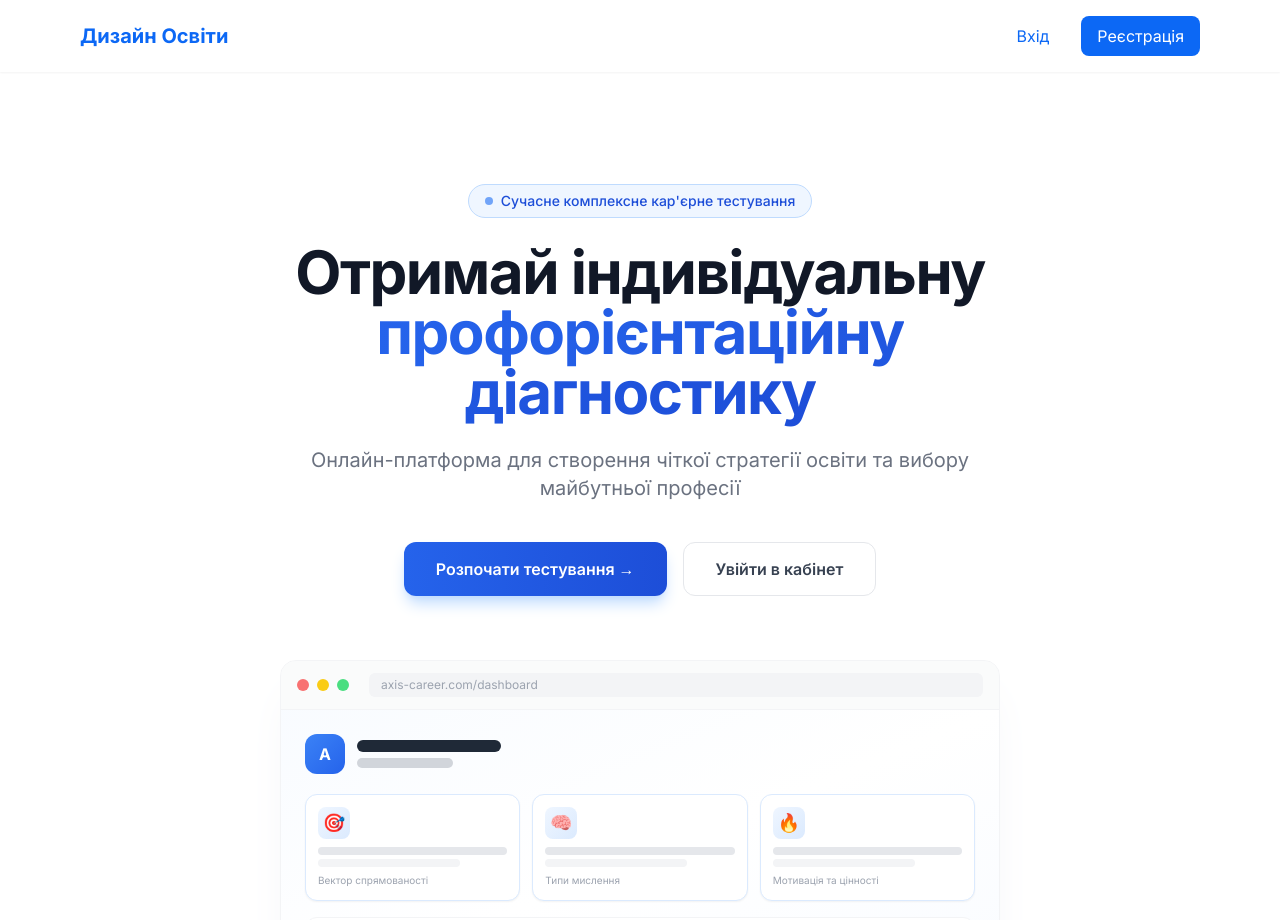
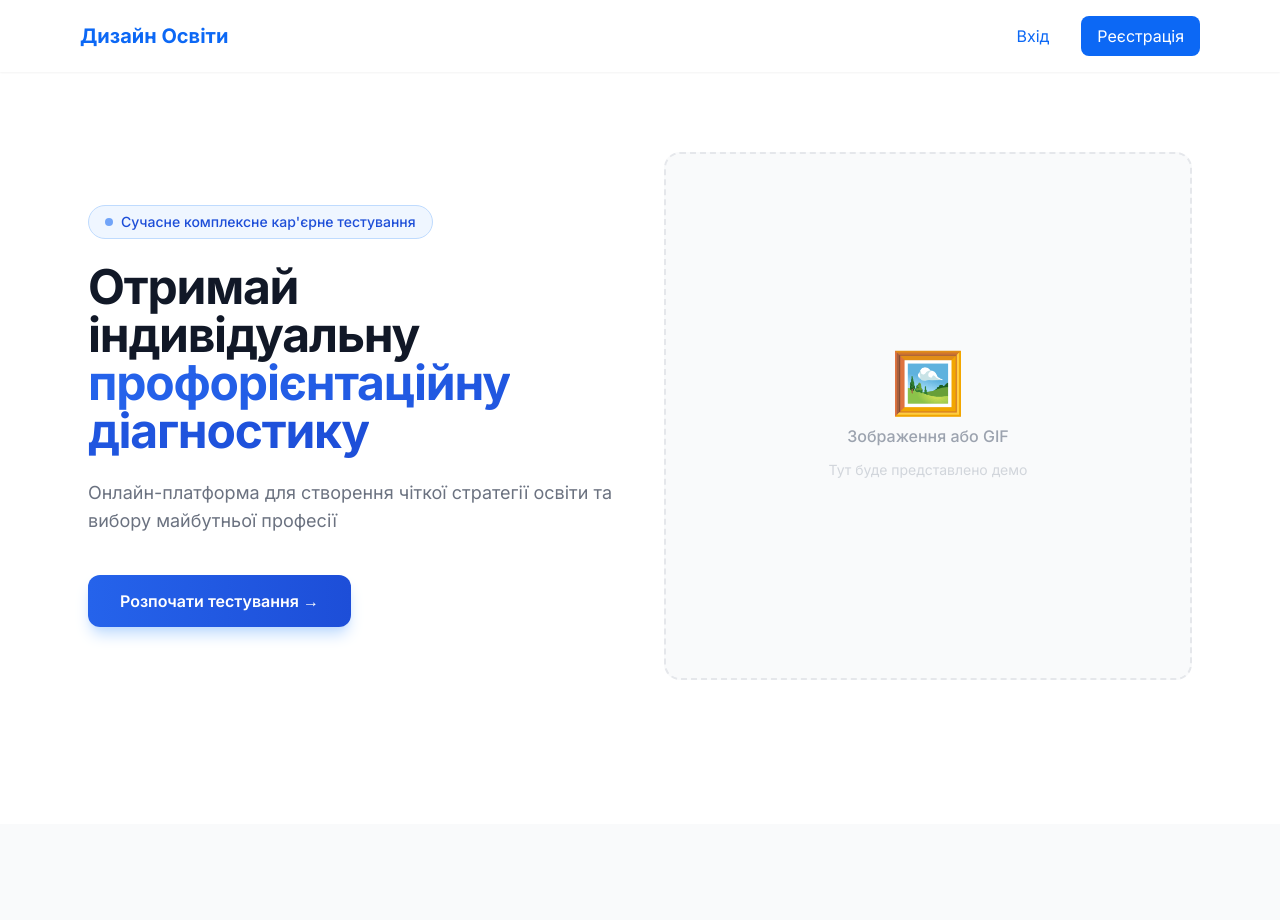
Before and after one commit to klbvct/academy, a Next.js app: page / in a window 1280 px wide. Shown: the top 920 px of the page. Built offline with nearby package versions, Linux system fonts and the light colour scheme.

Commit message:
feat(landing): two-column hero and blue CTA section

```diff
--- a/app/page.tsx
+++ b/app/page.tsx
@@ -88,7 +88,7 @@ export default function Home() {
       <main className="flex-1">
 
         {/* ── HERO ── */}
-        <section className="relative overflow-hidden bg-white pt-20 pb-28 md:pt-28 md:pb-36">
+        <section className="relative overflow-hidden bg-white pt-20 pb-28 md:pt-20 md:pb-36">
           {/* gradient orbs */}
           <div className="pointer-events-none absolute inset-0 -z-10">
             <div className="absolute -top-40 left-1/2 -translate-x-1/2 h-[600px] w-[600px] rounded-full bg-blue-100/70 blur-3xl" />
@@ -96,7 +96,10 @@ export default function Home() {
             <div className="absolute bottom-0 -left-32 h-64 w-64 rounded-full bg-blue-50/40 blur-2xl" />
           </div>
 
-          <div className="max-w-4xl mx-auto px-6 text-center">
+          <div className="max-w-6xl mx-auto px-6">
+            <div className="grid grid-cols-1 lg:grid-cols-2 gap-12 items-center">
+              {/* LEFT: Text Content */}
+              <div>
                 {/* pill badge */}
                 <div id="h-badge" data-reveal="" style={{ transitionDelay: '0ms' }}
                   className={`inline-flex items-center gap-2 rounded-full border border-blue-200 bg-blue-50 px-4 py-1.5 text-sm font-medium text-blue-700 mb-6 ${cls(visible, 'h-badge')}`}>
@@ -105,7 +108,7 @@ export default function Home() {
                 </div>
 
                 <h1 id="h-title" data-reveal="" style={{ transitionDelay: '80ms' }}
-              className={`font-sans text-4xl md:text-6xl font-bold tracking-tight text-gray-900 leading-tight mb-6 ${cls(visible, 'h-title')}`}>
+                  className={`font-sans text-4xl md:text-5xl font-bold tracking-tight text-gray-900 leading-tight mb-6 ${cls(visible, 'h-title')}`}>
                   Отримай індивідуальну{' '}
                   <span className="bg-gradient-to-r from-blue-600 to-blue-700 bg-clip-text text-transparent">
                     профорієнтаційну діагностику
@@ -113,63 +116,26 @@ export default function Home() {
                 </h1>
 
                 <p id="h-sub" data-reveal="" style={{ transitionDelay: '160ms' }}
-              className={`text-lg md:text-xl text-gray-500 max-w-2xl mx-auto mb-10 ${cls(visible, 'h-sub')}`}>
+                  className={`text-lg text-gray-500 mb-10 ${cls(visible, 'h-sub')}`}>
                   Онлайн-платформа для створення чіткої стратегії освіти та вибору майбутньої професії
                 </p>
 
                 <div id="h-cta" data-reveal="" style={{ transitionDelay: '240ms' }}
-              className={`flex flex-col sm:flex-row gap-4 justify-center ${cls(visible, 'h-cta')}`}>
+                  className={`flex flex-col sm:flex-row gap-4 ${cls(visible, 'h-cta')}`}>
                   <Link href="/register"
                     className="inline-flex items-center justify-center gap-2 rounded-xl bg-gradient-to-r from-blue-600 to-blue-700 px-8 py-3.5 text-base font-semibold text-white shadow-lg shadow-blue-200 hover:shadow-blue-300 hover:-translate-y-0.5 transition-all duration-200">
                     Розпочати тестування →
                   </Link>
-              <Link href="/login"
-                className="inline-flex items-center justify-center gap-2 rounded-xl border border-gray-200 bg-white px-8 py-3.5 text-base font-semibold text-gray-700 hover:border-gray-300 hover:bg-gray-50 hover:-translate-y-0.5 transition-all duration-200">
-                Увійти в кабінет
-              </Link>
                 </div>
               </div>
 
-          {/* mock UI card */}
-          <div id="h-card" data-reveal="" style={{ transitionDelay: '360ms' }}
-            className={`mt-16 max-w-3xl mx-auto px-6 ${cls(visible, 'h-card')}`}>
-            <div className="rounded-2xl border border-gray-100 bg-white shadow-2xl shadow-gray-100 overflow-hidden">
-              {/* browser bar */}
-              <div className="flex items-center gap-2 px-4 py-3 border-b border-gray-100 bg-gray-50/80">
-                <span className="h-3 w-3 rounded-full bg-red-400" />
-                <span className="h-3 w-3 rounded-full bg-yellow-400" />
-                <span className="h-3 w-3 rounded-full bg-green-400" />
-                <span className="ml-3 flex-1 rounded-md bg-gray-100 h-6 text-xs flex items-center px-3 text-gray-400">
-                  axis-career.com/dashboard
-                </span>
-              </div>
-              {/* content */}
-              <div className="p-6 bg-gradient-to-br from-blue-50/40 via-white to-blue-50/40 min-h-[220px]">
-                <div className="flex items-center gap-3 mb-5">
-                  <div className="h-10 w-10 rounded-xl bg-gradient-to-br from-blue-500 to-blue-600 flex items-center justify-center text-white font-bold">A</div>
-                  <div>
-                    <div className="h-3 w-36 rounded-full bg-gray-800" />
-                    <div className="h-2.5 w-24 rounded-full bg-gray-300 mt-1.5" />
-                  </div>
-                </div>
-                <div className="grid grid-cols-3 gap-3 mb-4">
-                  {[['🎯','Вектор','спрямованості'],['🧠','Типи','мислення'],['🔥','Мотивація','та цінності']].map(([emoji, l1, l2], i) => (
-                    <div key={i} className="rounded-xl border border-blue-100 bg-white p-3 shadow-sm">
-                      <div className="h-8 w-8 rounded-lg bg-gradient-to-br from-blue-50 to-blue-100 flex items-center justify-center text-lg mb-2">{emoji}</div>
-                      <div className="h-2 w-full bg-gray-200 rounded-full" />
-                      <div className="h-2 w-3/4 bg-gray-100 rounded-full mt-1" />
-                      <p className="text-[10px] text-gray-400 mt-1.5">{l1} {l2}</p>
-                    </div>
-                  ))}
-                </div>
-                <div className="rounded-xl border border-gray-100 bg-white p-4 shadow-sm">
-                  <div className="flex items-center justify-between mb-2">
-                    <div className="h-2.5 w-32 bg-gray-800 rounded-full" />
-                    <span className="text-xs font-bold text-blue-600">98%</span>
-                  </div>
-                  <div className="h-2 w-full rounded-full bg-gray-100">
-                    <div className="h-2 w-[98%] rounded-full bg-gradient-to-r from-blue-500 to-blue-600" />
-                  </div>
+              {/* RIGHT: Image Placeholder */}
+              <div id="h-image" data-reveal="" style={{ transitionDelay: '360ms' }}
+                className={`${cls(visible, 'h-image')}`}>
+                <div className="rounded-2xl border-2 border-dashed border-gray-200 bg-gray-50 overflow-hidden aspect-square flex flex-col items-center justify-center gap-3 text-gray-400">
+                  <div className="text-6xl">🖼️</div>
+                  <p className="text-base font-medium">Зображення або GIF</p>
+                  <p className="text-sm text-gray-300">Тут буде представлено демо</p>
                 </div>
               </div>
             </div>
@@ -298,10 +264,10 @@ export default function Home() {
         </section>
 
         {/* ── CTA ── */}
-        <section className="py-24 bg-gray-50">
+        <section className="py-24 bg-blue-600">
           <div className="max-w-3xl mx-auto px-6">
             <div id="cta-card" data-reveal="" style={{ transitionDelay: '0ms' }}
-              className={`relative rounded-3xl bg-gradient-to-br from-blue-600 to-blue-700 p-10 md:p-14 text-center shadow-2xl shadow-blue-200 overflow-hidden ${cls(visible, 'cta-card')}`}>
+              className={`relative rounded-3xl bg-blue-600 p-10 md:p-14 text-center shadow-2xl shadow-blue-200 overflow-hidden ${cls(visible, 'cta-card')}`}>
               {/* decorative circles */}
               <div className="absolute -top-20 -right-20 h-64 w-64 rounded-full bg-white/5" />
               <div className="absolute -bottom-16 -left-16 h-48 w-48 rounded-full bg-white/5" />
@@ -318,10 +284,6 @@ export default function Home() {
                   className="inline-flex items-center justify-center gap-2 rounded-xl bg-white px-8 py-3.5 text-base font-semibold text-blue-700 shadow-lg hover:bg-blue-50 hover:-translate-y-0.5 transition-all duration-200">
                   Розпочати тестування →
                 </Link>
-                <Link href="/login"
-                  className="inline-flex items-center justify-center gap-2 rounded-xl border border-white/30 bg-white/10 backdrop-blur-sm px-8 py-3.5 text-base font-semibold text-white hover:bg-white/20 hover:-translate-y-0.5 transition-all duration-200">
-                  Вже є акаунт
-                </Link>
               </div>
             </div>
           </div>
```
Lines whose indentation alone changed are shown as unchanged.
